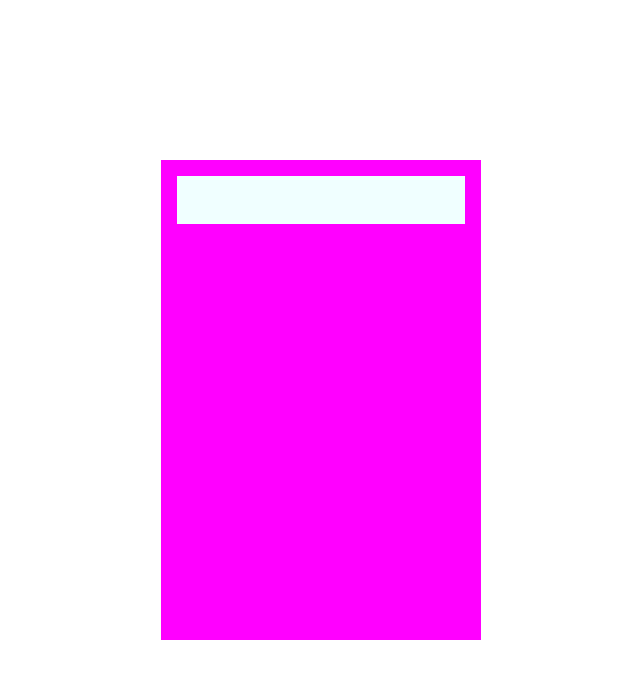
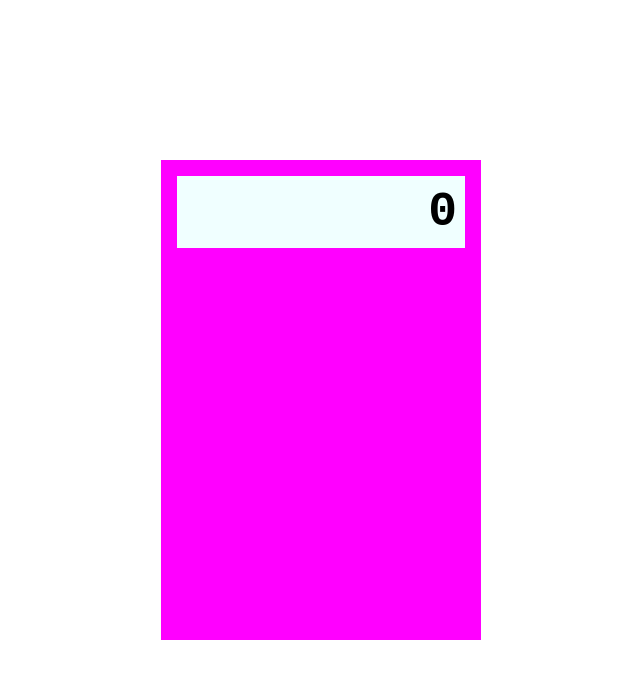
Before and after one commit to roaayala/basic-calculator, a plain HTML site: page index.html in a window 1280 px wide. Shown: the whole page, without its empty margins (319-959 px from the left). Drawn offline with Linux system fonts and the light colour scheme.

Commit message:
changing font family and add style to operation-view component

```diff
--- a/index.html
+++ b/index.html
@@ -9,7 +9,7 @@
   </head>
   <body>
     <main class="container">
-      <div class="operation-view"></div>
+      <div class="operation-view">0</div>
     </main>
     <script src="./script/main.js"></script>
   </body>
--- a/styles/style.css
+++ b/styles/style.css
@@ -71,8 +71,7 @@ h6 {
 
 /* base styling start */
 body {
-  font-family: system-ui, -apple-system, BlinkMacSystemFont, 'Segoe UI', Roboto,
-    Oxygen, Ubuntu, Cantarell, 'Open Sans', 'Helvetica Neue', sans-serif;
+  font-family: 'Courier New', Courier, monospace;
   display: flex;
   align-items: center;
   justify-content: center;
@@ -89,5 +88,8 @@ body {
 .operation-view {
   background-color: azure;
   width: 100%;
-  height: 48px;
+  padding: 0 8px;
+  font-size: 48px;
+  font-weight: 700;
+  text-align: right;
 }
```
